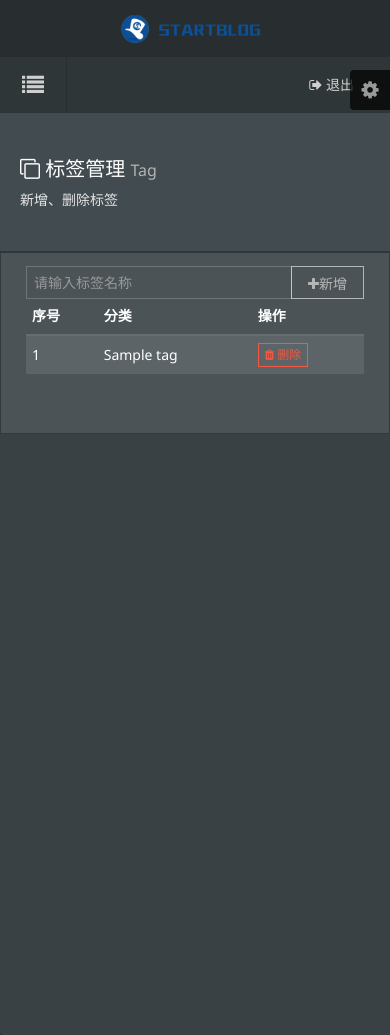
After one commit to pengpn/mystartblog, a CodeIgniter app: page /mystartblog/admin/tag/index in a window 390 px wide; the page is wider, and only the part inside the window is pictured. The commit adds this page. Run offline with CodeIgniter, Linux system fonts and the light colour scheme; the visitor is signed in with stand-in values (Sample User, id 1); tables that the repository leaves empty or names only in its code hold one stand-in row (values such as "Sample post"); some libraries are stand-ins or nearby versions.

Commit message:
update tag

```diff
--- /dev/null
+++ b/application/controllers/admin/Tag.php
@@ -0,0 +1,102 @@
+<?php
+/**
+ * Created by PhpStorm.
+ * User: pnpeng
+ * Date: 2016/12/27
+ * Time: 16:08
+ */
+defined('BASEPATH') OR exit('No direct script access allowed');
+class Tag extends MY_Controller
+{
+
+    const PER_PAGE = 5;
+    const NUM_LINKS = 3;
+    const LAST_LINK = '末页';
+    const FIRST_LINK = '首页';
+
+    public function __construct()
+    {
+        parent::__construct();
+        $this->load->model('tag_model');
+        $this->load->model('articles_model');
+        $this->load->model('category_model');
+    }
+
+    public function index()
+    {
+        //加载分页类库
+        $this->load->library('pagination');
+        //获取分页类配置
+        $config = $this->getPaginationConfig();
+        $this->pagination->initialize($config);
+
+        //uri中分段函数，从控制器开始数，起始数字是1
+        $row = $this->uri->segment(4,0);//第二个参数表示所请求的段不存在时的返回值，返回数字0
+        $data['data'] = $this->tag_model->getTagDuring($row,self::PER_PAGE);
+
+        $data['cur_title'] = array('','','','','active','','');
+        $this->load->view('admin/header');
+        $this->load->view('admin/menu', $data);
+        $this->load->view('admin/tag_index', $data);
+        $this->load->view('admin/footer');
+
+    }
+
+    public function add()
+    {
+        $color_array=array("primary", "success", "info", "warning", "danger");
+        $tagName = $this->input->post('tag_name', TRUE);
+        if (!empty($tagName)) {
+            $tagType = $color_array[array_rand($color_array)];
+            $this->tag_model->addTag($tagName,$tagType);
+        }
+        redirect('admin/tag/index');
+    }
+
+    public function delete($id)
+    {
+        $this->tag_model->delTag($id);
+        redirect('admin/tag/index');
+    }
+
+    public function edit($tag_id)
+    {
+        $data['tag_info'] = $this->tag_model->getTagByTagid($tag_id);
+        $data['articles_by_tag'] = $this->articles_model->getArticlesTag($tag_id);
+        $data['all_category'] =  $this->category_model->getAllCategory();
+
+        //当前标题（首页，分类，标签，关于我）
+        $data['cur_title'] = array('','','','','active','','');
+        $this->load->view('admin/header');
+        $this->load->view('admin/menu',$data);
+        $this->load->view('admin/tag_edit',$data);
+        $this->load->view('admin/footer');
+    }
+
+
+    private function getPaginationConfig()
+    {
+
+        $config['base_url'] = site_url('admin/tag/index');
+        $config['total_rows'] = $this->db->count_all('tag');
+        $config['per_page'] = self::PER_PAGE;
+        $config['num_links'] = self::NUM_LINKS;
+        $config['last_link'] = self::LAST_LINK;
+        $config['first_link'] = self::FIRST_LINK;
+        $config['prev_link'] = false;
+        $config['next_link'] = false;
+        $config['first_tag_open'] = '<li>';
+        $config['first_tag_close'] = '</li><li><a>...</a></li>';
+        $config['last_tag_open'] = '<li><a>...</a></li><li>';
+        $config['last_tag_close'] = '</li>';
+        $config['cur_tag_open'] = '<li class="active"><a href="">';
+        $config['cur_tag_close'] = '</li></a>';
+        $config['num_tag_open'] = '<li>';
+        $config['num_tag_close'] = '</li>';
+        $config['prev_tag_open'] = '<li>';
+        $config['prev_tag_close'] = '</li>';
+        $config['next_tag_open'] = '<li>';
+        $config['next_tag_close'] = '</li>';
+        return $config;
+    }
+}
--- a/application/models/Articles_model.php
+++ b/application/models/Articles_model.php
@@ -26,4 +26,11 @@ class Articles_model extends CI_Model
         $this->db->where('id',$id);
         $this->db->delete('articles');
     }
+
+    public function getArticlesTag($tag_id)
+    {
+        $sql="select c.id, c.title,c.published_at,c.category, c.tag, a.id as tag_id, a.tag_name, a.tag_button_type from tag as a join article_tag as b on b.tag_id=a.id join articles as c on c.id=b.article_id where a.id='{$tag_id}'";
+        $data = $this->db->query($sql)->result_array();
+        return $data;
+    }
 }
--- a/application/models/Tag_model.php
+++ b/application/models/Tag_model.php
@@ -9,7 +9,14 @@ class Tag_model extends CI_Model
 {
     public function getTagById($id)
     {
-        $query = $this->db->get_where('tag',array('id' => $id));
+        $sql="select b.tag_name from article_tag as a join tag as b where a.tag_id = b.id and a.article_id = {$id}";
+        $data = $this->db->query($sql)->result_array();
+        return $data;
+    }
+
+    public function getTagByTagid($tag_id)
+    {
+        $query = $this->db->get_where('tag',array('id'=>$tag_id));
         $data = $query->result_array();
         return $data;
     }
@@ -25,4 +32,18 @@ class Tag_model extends CI_Model
     {
         $this->db->insert('tag',array('tag_name'=>$tag_name,'tag_button_type'=>$tag_type));
     }
+
+    public function delTag($id)
+    {
+        $this->db->where('id',$id);
+        $this->db->delete('tag');
+    }
+
+    public function getTagDuring($offset,$perpage)
+    {
+        $sql = "SELECT * FROM tag ORDER BY id DESC LIMIT $offset,$perpage";
+        $data = $this->db->query($sql)->result_array();
+        return $data;
+    }
+
 }
--- a/application/views/admin/index.php
+++ b/application/views/admin/index.php
@@ -92,7 +92,7 @@
                                 贡献者:</b>PENGPN<br/>
                                 捐赠者:</b>PENGPN<br/></div>
                     <p class="copyright">
-                        © 2016-2017 Cryin' | Images : cryin.startblog.cc<a href="http://cryin.startblog.cc/"></a>
+                        © 2016-2017 PENGPN' | Images : PENGPN.startblog.cc<a href="http://pengpn.startblog.cc/"></a>
                     </p>
 
                         </div>
--- a/application/views/admin/menu.php
+++ b/application/views/admin/menu.php
@@ -8,7 +8,7 @@
                     </div>
                     <span class="user-panel-logged-in-text">
               <i class="am-icon-circle-o am-text-success tpl-user-panel-status-icon"></i>
-              Cryin
+              PengPn
           </span>
                     <?php echo anchor('admin/Others/change_password','<span class="am-icon-pencil"></span> 账号设置','class="tpl-user-panel-action-link"')?>
                 </div>
--- /dev/null
+++ b/application/views/admin/tag_index.php
@@ -0,0 +1,73 @@
+
+<!-- 内容区域 -->
+        <div class="tpl-content-wrapper">
+              <div class="container-fluid am-cf">
+                <div class="row">
+                    <div class="am-u-sm-12 am-u-md-12 am-u-lg-9">
+                        <div class="page-header-heading"><span class="am-icon-clone page-header-heading-icon"></span> 标签管理 <small>Tag</small></div>
+                        <p class="page-header-description">新增、删除标签</p>
+                    </div>
+                </div>
+
+            </div>
+
+                <div class="row">
+                    <div class="am-u-sm-12 am-u-md-12 am-u-lg-12">
+                        <div class="widget am-cf">
+
+                            <div class="widget-body  am-fr">
+
+
+                                <div class="am-u-sm-12 am-u-md-3 am-u-lg-3">
+                                   <form class="am-form"  method="post" action="<?php echo site_url('admin/Tag/add')?>">
+                                    <div class="am-input-group am-input-group-sm tpl-form-border-form cl-p">
+                                        <input type="text" class="am-form-field" name="tag_name" placeholder="请输入标签名称">
+                                        <span class="am-input-group-btn">
+
+                                        <button type="submit" name='subimit' class="am-btn am-btn-primary tpl-btn-bg-color-success tpl-login-btn"><span class="am-icon-plus"></span>新增</button>
+                                        </span>
+                                    </div>
+                                    </form>
+                                </div>
+
+                                <div class="am-u-sm-12">
+                                    <table width="100%" class="am-table am-table-compact am-table-striped tpl-table-black ">
+                                        <thead>
+                                            <tr>
+                                                <th>序号</th>
+                                                <th>分类</th>
+                                                <th>操作</th>
+                                            </tr>
+                                        </thead>
+                                        <tbody>
+                                          <?php foreach ($data as $key => $value): ?>
+                                            <tr class="gradeX">
+                                                <td class="am-text-middle"><?php echo $value['id']?></td>
+                                                <td class="am-text-middle"><?php echo $value['tag_name']?></td>
+                                                <td class="am-text-middle">
+                                                    <div class="tpl-table-black-operation">
+                                                        <a href="<?php echo site_url("admin/Tag/delete/{$value['id']}")?>" class="tpl-table-black-operation-del">
+                                                            <i class="am-icon-trash"></i> 删除
+                                                        </a>
+                                                    </div>
+                                                </td>
+                                            </tr>
+                                            <?php endforeach; ?>
+                                            <!-- more data -->
+                                        </tbody>
+                                    </table>
+                                </div>
+                                <div class="am-u-lg-12 am-cf">
+
+                                    <div class="am-fr">
+                                        <ul class="am-pagination tpl-pagination">
+                                            <?php echo $this->pagination->create_links(); ?>
+                                        </ul>
+                                    </div>
+                                </div>
+                            </div>
+                        </div>
+                    </div>
+                </div>
+            </div>
+        </div>
```
Also changed, not shown: application/views/admin/tag_edit.php (added, +29 -0 lines).
